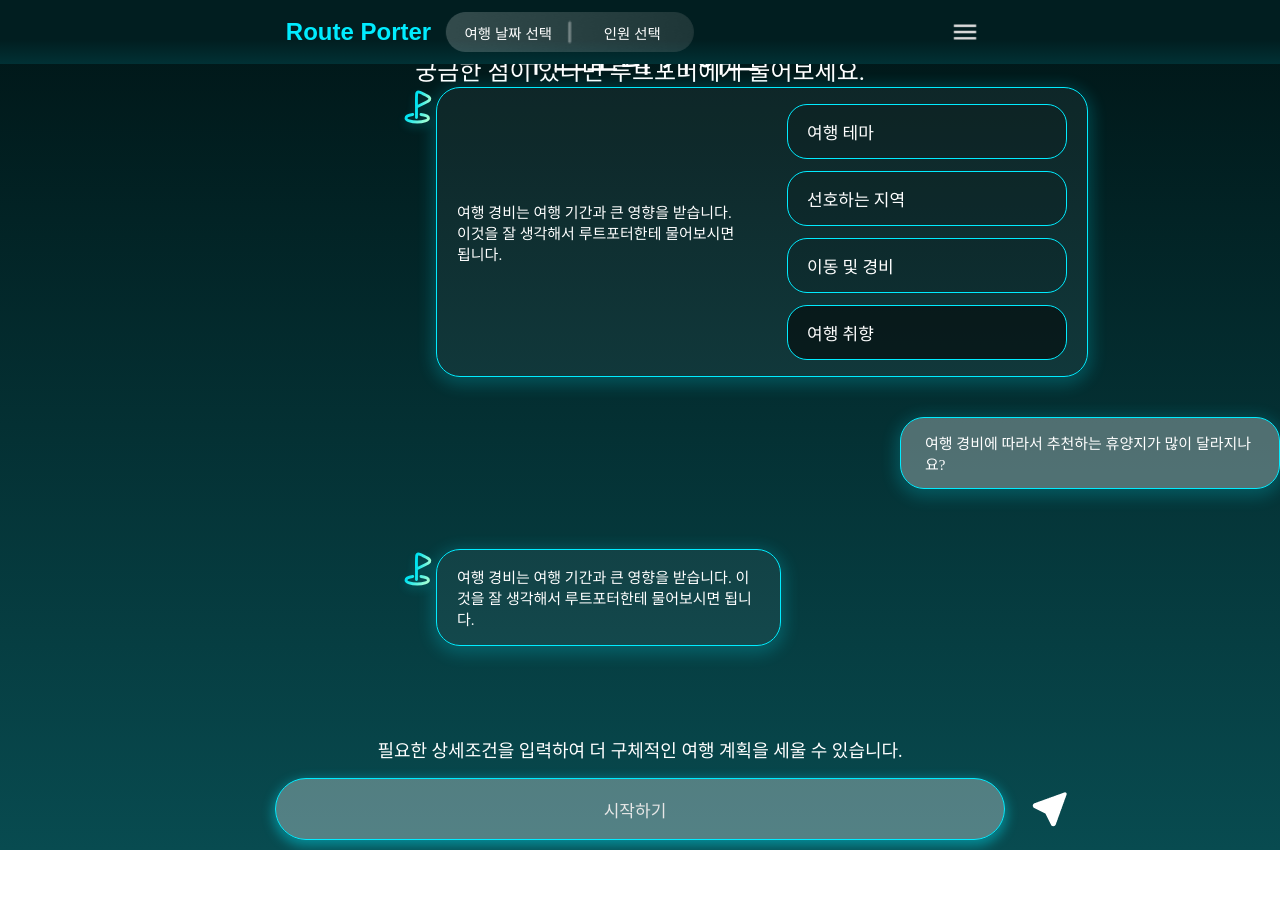
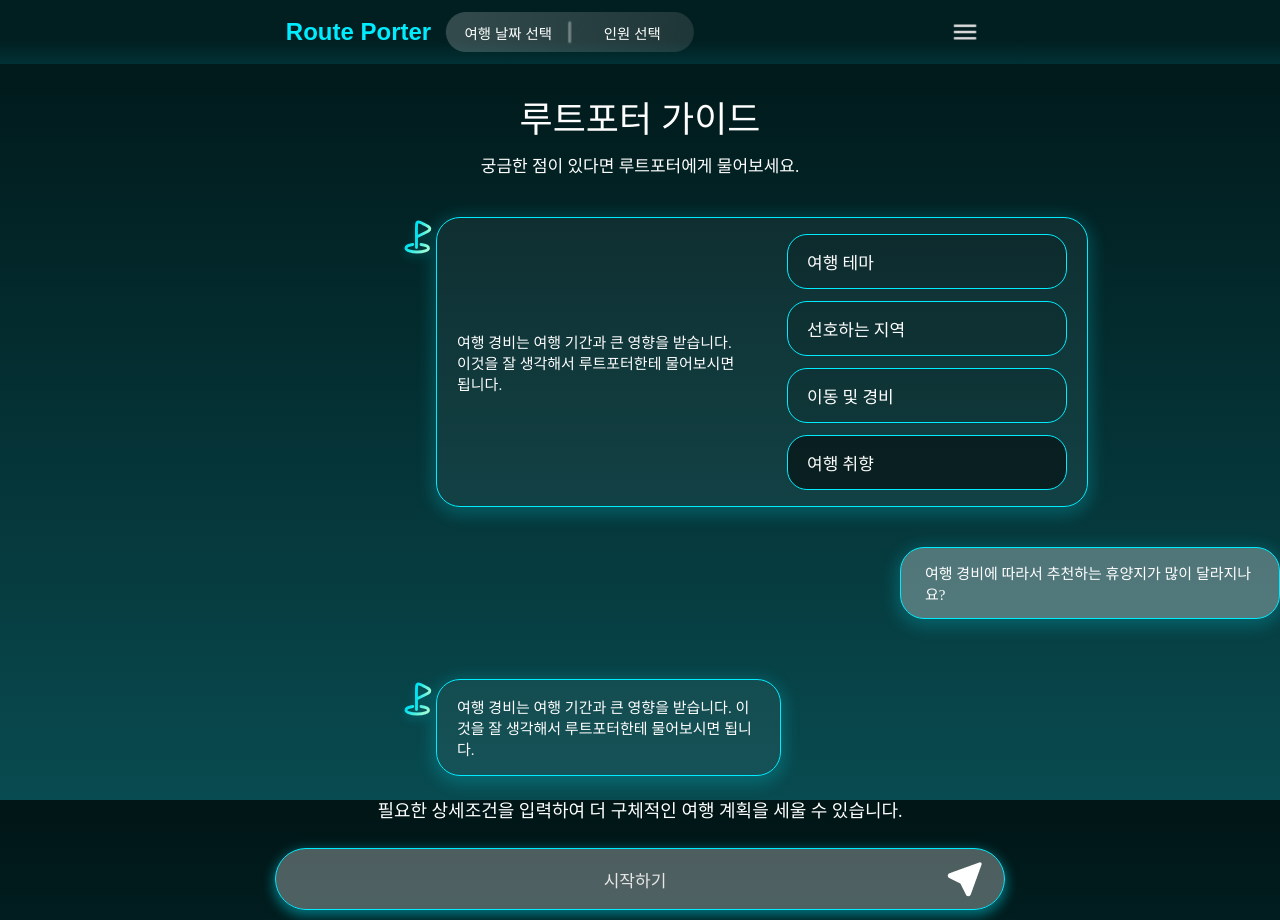
Before and after one commit to s0nsy/Traivel, a React (Vite) app: page /preference in a window 1280 px wide. Before the commit the page ends 850 px from the top, so only its background shows below. Built offline with nearby package versions, Linux system fonts and the light colour scheme; the HTML template or start-up script is replaced by a standard one.

Commit message:
3rd modify

```diff
--- a/src/App.jsx
+++ b/src/App.jsx
@@ -8,7 +8,6 @@ import Preference from "./components/Preference";
 import Cost from "./components/Cost";
 import Output from "./components/Output";
 import People from "./Pages/People";
-import chattingbackground from "./assets/chattingbackground.png";
 import { Routes, Route } from "react-router-dom";
 import { createGlobalStyle } from "styled-components";
 
--- a/src/components/Body.jsx
+++ b/src/components/Body.jsx
@@ -4,16 +4,21 @@ import Vector from "../assets/Vector.svg";
 import Footer from "./Footer";
 import styled from "styled-components";
 import { useState } from "react";
-import { Navigate, useNavigate } from "react-router-dom";
+import { useNavigate } from "react-router-dom";
+
+const Background = styled.div`
+  height: 100vh;
+  position: relative;
+`;
 
 const Body = styled.div`
-  margin-top: 190px;
   display: flex;
   justify-content: center;
   align-items: center;
-  height: 40vh;
   flex-direction: column;
   position: relative;
+  top: 200px;
+  z-index: 1;
 `;
 
 const IconImg = styled.img`
@@ -21,17 +26,14 @@ const IconImg = styled.img`
   height: 80px;
   margin-top: 25px;
   filter: drop-shadow(0px 4px 4px rgba(1, 236, 254, 0.2));
-  z-index: 1;
 `;
 
 const VectorImg = styled.img`
   position: absolute;
-  z-index: -1;
-  width: 700px;
-  height: 500px;
-  margin-right: 45px;
-  margin-top: 50px;
-  display: block;
+  right: 555px;
+  z-index: 0;
+  width: 650px;
+  height: 350px;
 `;
 
 const Recommend = styled.p`
@@ -41,6 +43,7 @@ const Recommend = styled.p`
   font-style: normal;
   font-weight: 500;
   line-height: normal;
+  z-index: 1;
 `;
 
 const Suggest = styled.div`
@@ -48,9 +51,11 @@ const Suggest = styled.div`
   justify-content: center;
   align-items: center;
   gap: 25px;
+  z-index: 1;
 `;
 
 const Button = styled.button`
+margin:20px 0;
   padding: 20px;
   border-radius: 20px;
   border: 1px solid var(--Main_2, #01ecff);
@@ -73,22 +78,19 @@ const Button = styled.button`
   &:hover {
     background: rgba(0, 0, 0, 0.5);
   }
+  z-index: 1;
 `;
 
 const Guide = styled.p`
   color: var(--White, #fff);
+  margin-top:20px;
   text-align: center;
   font-family: Pretendard;
   font-size: 18px;
   font-style: normal;
   font-weight: 400;
   line-height: normal;
-`;
-
-const Background = styled.div`
-  width: 100%;
-  height: 100%;
-  z-index:+2;
+  z-index: 1;
 `;
 
 function Main() {
@@ -98,7 +100,9 @@ function Main() {
     "이동 및 경비",
     "여행 취향",
   ]);
+
   const navigate = useNavigate();
+
   const handleNavigate = (i) => {
     switch (i) {
       case 0:
@@ -118,6 +122,7 @@ function Main() {
         break;
     }
   };
+
   return (
     <Background>
       <Body>
@@ -127,13 +132,15 @@ function Main() {
         <Suggest>
           {sentense.map((a, i) => {
             return (
-              <Button onClick={() => handleNavigate(i)}>{sentense[i]}</Button>
+              <Button key={i} onClick={() => handleNavigate(i)}>
+                {sentense[i]}
+              </Button>
             );
           })}
         </Suggest>
         <Guide>멋진 일정을 계획하기 위해 루트포터 가이드를 이용해보세요.</Guide>
       </Body>
-      <Footer/>
+      <Footer />
     </Background>
   );
 }
--- a/src/components/Cost.jsx
+++ b/src/components/Cost.jsx
@@ -5,6 +5,10 @@ import Icon from "../assets/Icon.svg";
 import styled from "styled-components";
 import { useNavigate } from "react-router-dom";
 import { useState } from "react";
+const CostContainer = styled.div`
+  position: relative;
+  top: 90px;
+`;
 
 const Guide1 = styled.h3`
   color: var(--White, #fff);
@@ -16,19 +20,18 @@ const Guide1 = styled.h3`
   line-height: normal;
   position: relative;
   padding: 0;
-  top: 30px;
 `;
 
 const Guide2 = styled.p`
+  margin: 10px 0 40px 0;
   color: var(--White, #fff);
   text-align: center;
-  position:relative;
+  position: relative;
   padding: 0;
   font-family: Pretendard;
-  font-size: 24px;
+  font-size: 17px;
   font-style: normal;
   font-weight: 300;
-  p
   line-height: normal;
 `;
 
@@ -49,7 +52,8 @@ const IconImg = styled.img`
 const Button = styled.button`
   border-radius: 20px;
   border: 1px solid var(--Main_2, #01ecff);
-  background: ${({isCost})=>(isCost?'rgba(0,0,0,0.5)':'rgba(0,0,0,0.1)')};
+  background: ${({ isCost }) =>
+    isCost ? "rgba(0,0,0,0.5)" : "rgba(0,0,0,0.1)"};
   display: flex;
   width: 280px;
   height: 55px;
@@ -68,6 +72,7 @@ const Button = styled.button`
   text-indent: -120px;
   &:hover{
     background: rgba(0, 0, 0, 0.5);
+
 
 `;
 
@@ -107,7 +112,9 @@ const P = styled.div`
   padding-right: 20px;
 `;
 
-const Background = styled.div``;
+const Background = styled.div`
+  height: 100vh;
+`;
 
 const Question = styled.div`
   display: inline-flex;
@@ -158,7 +165,7 @@ const Guide3 = styled.div`
   display: flex;
   justify-content: center;
   align-items: center;
-  margin-top: 190px;
+  margin-top: 120px;
 `;
 
 function Cost() {
@@ -190,8 +197,9 @@ function Cost() {
   };
 
   return (
-      <Background>
-        <Header />
+    <Background>
+      <Header />
+      <CostContainer>
         <Guide1>루트포터 가이드</Guide1>
         <Guide2>궁금한 점이 있다면 루트포터에게 물어보세요.</Guide2>
         <Lump>
@@ -204,8 +212,7 @@ function Cost() {
             <Suggest>
               {sentense.map((a, i) => {
                 return (
-                  <Button onClick={() => handleNavigate(i)}
-                  isCost={i===2}>
+                  <Button onClick={() => handleNavigate(i)} isCost={i === 2}>
                     {sentense[i]}
                   </Button>
                 );
@@ -226,8 +233,9 @@ function Cost() {
         <Guide3>
           필요한 상세조건을 입력하여 더 구체적인 여행 계획을 세울 수 있습니다.
         </Guide3>
-        <Footer2 />
-      </Background>
+      </CostContainer>
+      <Footer2 />
+    </Background>
   );
 }
 
--- a/src/components/Footer.jsx
+++ b/src/components/Footer.jsx
@@ -2,20 +2,20 @@ import React from "react";
 import styled from "styled-components";
 import button2 from "../assets/button2.png";
 
-
 const FooterContainer = styled.div`
   display: flex;
-  padding: 16px 380px 10px 380px;
   justify-content: center;
   align-items: center;
+  padding: 16px;
   position: relative;
+  top: 472px;
+  width: 100%;
 `;
 
 const Plan = styled.div`
   display: flex;
   width: 730px;
   height: 62px;
-  margin-top: 240px;
   padding: 0 100px 0 75px;
   justify-content: center;
   align-items: center;
@@ -28,7 +28,6 @@ const Plan = styled.div`
   color: #e6e6e6;
   font-family: Pretendard;
   font-size: 17px;
-    text-align: center;
   font-style: normal;
   font-weight: 400;
   line-height: normal;
@@ -39,8 +38,7 @@ const Button = styled.img`
   cursor: pointer;
   z-index: +2;
   position: absolute;
-  margin-left: 820px;
-  margin-top: 240px;
+  margin-left: 650px;
 `;
 
 function Footer() {
--- a/src/components/Footer2.jsx
+++ b/src/components/Footer2.jsx
@@ -4,17 +4,19 @@ import buttonImg from "../assets/button.png";
 
 const FooterContainer = styled.div`
   display: flex;
-  padding: 16px 380px 10px 380px;
   justify-content: center;
   align-items: center;
+  padding: 16px;
   position: relative;
+  top:100px;
+  width: 100%;
 `;
 
 const Guide = styled.div`
   display: flex;
   width: 730px;
   height: 62px;
-  padding: 0 100px 0 90px;
+  padding: 0 100px 0 75px;
   justify-content: center;
   align-items: center;
   gap: 210px;
@@ -29,14 +31,14 @@ const Guide = styled.div`
   font-style: normal;
   font-weight: 400;
   line-height: normal;
-  text-indent: -430px;
+  text-indent: -330px;
 `;
 
 const Button = styled.img`
   cursor: pointer;
   z-index: +2;
   position: absolute;
-  margin-left: 820px;
+  margin-left: 650px;
 `;
 
 function Footer2() {
--- a/src/components/Footer3.jsx
+++ b/src/components/Footer3.jsx
@@ -1,6 +1,7 @@
 import React from "react";
 import styled from "styled-components";
 import button2 from "../assets/button2.png";
+import { useNavigate } from "react-router-dom";
 
 const FooterContainer = styled.div`
   display: flex;
@@ -8,6 +9,9 @@ const FooterContainer = styled.div`
   justify-content: center;
   align-items: center;
   position: relative;
+  top:100px;
+  cursor: pointer;
+
 `;
 
 const Start = styled.div`
@@ -34,12 +38,17 @@ const Button = styled.img`
   cursor: pointer;
   z-index: +2;
   position: absolute;
-  margin-left: 820px;
+  margin-left: 650px;
 `;
 
 function Footer3() {
+  const navigate = useNavigate();
+
+
   return (
-    <FooterContainer>
+    <FooterContainer onClick={()=>{
+      navigate("/chat");
+    }}>
       <Start>시작하기</Start>
       <Button src={button2}></Button>
     </FooterContainer>
--- a/src/components/Location.jsx
+++ b/src/components/Location.jsx
@@ -5,6 +5,11 @@ import Icon from "../assets/Icon.svg";
 import styled from "styled-components";
 import { useNavigate } from "react-router-dom";
 import { useState } from "react";
+
+const LocationContainer = styled.div`
+  position: relative;
+  top: 90px;
+`;
 
 const Guide1 = styled.h3`
   color: var(--White, #fff);
@@ -16,19 +21,18 @@ const Guide1 = styled.h3`
   line-height: normal;
   position: relative;
   padding: 0;
-  top: 30px;
 `;
 
 const Guide2 = styled.p`
+  margin: 10px 0 40px 0;
   color: var(--White, #fff);
   text-align: center;
-  position:relative;
+  position: relative;
   padding: 0;
   font-family: Pretendard;
-  font-size: 24px;
+  font-size: 17px;
   font-style: normal;
   font-weight: 300;
-  p
   line-height: normal;
 `;
 
@@ -49,7 +53,8 @@ const IconImg = styled.img`
 const Button = styled.button`
   border-radius: 20px;
   border: 1px solid var(--Main_2, #01ecff);
-  background: ${({isLocation})=>(isLocation?'rgba(0,0,0,0.5)':'rgba(0,0,0,0.1)')};
+  background: ${({ isLocation }) =>
+    isLocation ? "rgba(0,0,0,0.5)" : "rgba(0,0,0,0.1)"};
   display: flex;
   width: 280px;
   height: 55px;
@@ -68,6 +73,7 @@ const Button = styled.button`
   text-indent: -120px;
   &:hover{
     background: rgba(0, 0, 0, 0.5);
+
 
 `;
 
@@ -107,7 +113,9 @@ const P = styled.div`
   padding-right: 20px;
 `;
 
-const Background = styled.div``;
+const Background = styled.div`
+  height: 100vh;
+`;
 
 const Question = styled.div`
   display: inline-flex;
@@ -158,7 +166,7 @@ const Guide3 = styled.div`
   display: flex;
   justify-content: center;
   align-items: center;
-  margin-top: 190px;
+  margin-top: 120px;
 `;
 
 function Location() {
@@ -190,8 +198,9 @@ function Location() {
   };
 
   return (
-      <Background>
-        <Header />
+    <Background>
+      <Header />
+      <LocationContainer>
         <Guide1>루트포터 가이드</Guide1>
         <Guide2>궁금한 점이 있다면 루트포터에게 물어보세요.</Guide2>
         <Lump>
@@ -204,8 +213,9 @@ function Location() {
             <Suggest>
               {sentense.map((a, i) => {
                 return (
-                  <Button onClick={() => handleNavigate(i)}
-                   isLocation={i===1}
+                  <Button
+                    onClick={() => handleNavigate(i)}
+                    isLocation={i === 1}
                   >
                     {sentense[i]}
                   </Button>
@@ -227,8 +237,9 @@ function Location() {
         <Guide3>
           필요한 상세조건을 입력하여 더 구체적인 여행 계획을 세울 수 있습니다.
         </Guide3>
-        <Footer2 />
-      </Background>
+      </LocationContainer>
+      <Footer2 />
+    </Background>
   );
 }
 
--- a/src/components/Output.jsx
+++ b/src/components/Output.jsx
@@ -8,6 +8,7 @@ import Back from "../assets/back.svg";
 import Share from "../assets/share.svg";
 import DayLists from "./DayLists";
 import { useNavigate } from "react-router-dom";
+
 const RouteContainer = styled.div``;
 const Frame1 = styled.div`
   margin-left: 350px;
@@ -19,8 +20,8 @@ const Frame1 = styled.div`
   position: relative; /
   border: 1px solid var(--Main_2, #01ecff);
   background: rgba(255, 255, 255, 0.05);
-  display: flex; /* 플렉스 컨테이너로 설정 */
-  align-items: center; /* 수직 정렬을 가운데로 설정 */
+  display: flex;
+  align-items: center;
 `;
 const Img1 = styled.img`
   width: 30px;
@@ -29,8 +30,8 @@ const Img1 = styled.img`
 `;
 const Img2 = styled.div`
   display: flex;
-  justify-content: center; /* 수평 가운데 정렬 */
-  align-items: center; /* 수직 가운데 정렬 */
+  justify-content: center;
+  align-items: center;
   position: relative;
   left: 15px;
   width: 370px;
@@ -64,6 +65,8 @@ const Img5 = styled.img`
   height: 30px;
   margin-top: 2px;
   margin-right: 7px;
+  cursor: pointer;
+
 `;
 const Img6 = styled.img`
   width: 2px;
@@ -76,6 +79,8 @@ const Img7 = styled.img`
   height: 30px;
   margin-top: 2px;
   margin-right: 7px;
+  cursor: pointer;
+
 `;
 
 const Header = styled.div`
@@ -156,8 +161,8 @@ const Guide2 = styled.div`
   position: relative;
   bottom: 70px;
   display: flex;
-  flex-wrap: wrap; /* 자식 요소들이 넘칠 때 줄 바꿈 */
-  justify-content: flex-start; /* 왼쪽 정렬 */
+  flex-wrap: wrap;
+  justify-content: flex-start;
   align-items: center;
 `;
 
@@ -181,15 +186,15 @@ const Guide3 = styled.div`
   font-size: 18px;
   font-style: normal;
   font-weight: 400;
-  line-height: 28px; /* 116.667% */
+  line-height: 28px;
 `;
 const Guide4 = styled.div`
-color: #FFF;
-font-family: Pretendard;
-font-size: 18px;
-font-style: normal;
-font-weight: 600;
-line-height: 28px; /* 1
+  color: #fff;
+  font-family: Pretendard;
+  font-size: 18px;
+  font-style: normal;
+  font-weight: 600;
+  line-height: 28px;
 `;
 const Guide5 = styled.div`
   color: #fff;
@@ -202,9 +207,9 @@ const Guide5 = styled.div`
 
 const C = styled.div`
   display: inline-flex;
-  margin-left: 350px;
+  margin-left: 330px;
   margin-top: 20px;
-  padding: 16px 150px;
+  padding: 16px 200px;
   justify-content: center;
   align-items: center;
   border-radius: 36px;
@@ -221,6 +226,8 @@ const ChatOrShare1 = styled.div`
   font-style: normal;
   font-weight: 500;
   line-height: 36px; /* 112.5% */
+  cursor: pointer;
+
 `;
 const ChatOrShare2 = styled.div`
   color: #fff;
@@ -230,6 +237,8 @@ const ChatOrShare2 = styled.div`
   font-style: normal;
   font-weight: 500;
   line-height: 36px; /* 112.5% */
+  cursor: pointer;
+
 `;
 const Frame2 = styled.div``;
 
@@ -283,9 +292,7 @@ function Output() {
     navigate("/chat");
   };
 
-  const Sharing = () => {
-    navigate("/share");
-  };
+
 
   return (
     <RouteContainer>
@@ -317,11 +324,11 @@ function Output() {
         <Guide5>를 눌러 루트를 공유해보세요</Guide5>
       </B>
       <C>
-        <Img5 src={Back}></Img5>
+        <Img5 src={Back} onClick={Chattting}></Img5>
         <ChatOrShare1 onClick={Chattting}>채팅으로</ChatOrShare1>
         <Img6 src={Shortline2}></Img6>
-        <Img7 src={Share}></Img7>
-        <ChatOrShare2 onClick={Sharing}>공유하기</ChatOrShare2>
+        <Img7 src={Share} ></Img7>
+        <ChatOrShare2 >공유하기</ChatOrShare2>
       </C>
       <D>
         <Frame2>
--- a/src/components/Preference.jsx
+++ b/src/components/Preference.jsx
@@ -5,6 +5,11 @@ import Icon from "../assets/Icon.svg";
 import styled from "styled-components";
 import { useNavigate } from "react-router-dom";
 import { useState } from "react";
+
+const PreferenceContainer = styled.div`
+  position: relative;
+  top: 90px;
+`;
 
 const Guide1 = styled.h3`
   color: var(--White, #fff);
@@ -16,19 +21,18 @@ const Guide1 = styled.h3`
   line-height: normal;
   position: relative;
   padding: 0;
-  top: 30px;
 `;
 
 const Guide2 = styled.p`
+  margin: 10px 0 40px 0;
   color: var(--White, #fff);
   text-align: center;
-  position:relative;
+  position: relative;
   padding: 0;
   font-family: Pretendard;
-  font-size: 24px;
+  font-size: 17px;
   font-style: normal;
   font-weight: 300;
-  p
   line-height: normal;
 `;
 
@@ -49,7 +53,8 @@ const IconImg = styled.img`
 const Button = styled.button`
   border-radius: 20px;
   border: 1px solid var(--Main_2, #01ecff);
-  background: ${({isPreference})=>(isPreference?'rgba(0,0,0,0.5)':'rgba(0,0,0,0.1)')};
+  background: ${({ isPreference }) =>
+    isPreference ? "rgba(0,0,0,0.5)" : "rgba(0,0,0,0.1)"};
   display: flex;
   width: 280px;
   height: 55px;
@@ -68,6 +73,7 @@ const Button = styled.button`
   text-indent: -120px;
   &:hover{
     background: rgba(0, 0, 0, 0.5);
+
 
 `;
 
@@ -107,7 +113,9 @@ const P = styled.div`
   padding-right: 20px;
 `;
 
-const Background = styled.div``;
+const Background = styled.div`
+  height: 100vh;
+`;
 
 const Question = styled.div`
   display: inline-flex;
@@ -158,7 +166,7 @@ const Guide3 = styled.div`
   display: flex;
   justify-content: center;
   align-items: center;
-  margin-top: 190px;
+  margin-top: 120px;
 `;
 
 function Preference() {
@@ -190,8 +198,9 @@ function Preference() {
   };
 
   return (
-      <Background>
-        <Header />
+    <Background>
+      <Header />
+      <PreferenceContainer>
         <Guide1>루트포터 가이드</Guide1>
         <Guide2>궁금한 점이 있다면 루트포터에게 물어보세요.</Guide2>
         <Lump>
@@ -204,8 +213,10 @@ function Preference() {
             <Suggest>
               {sentense.map((a, i) => {
                 return (
-                  <Button onClick={() => handleNavigate(i)}
-                    isPreference={i===3}>
+                  <Button
+                    onClick={() => handleNavigate(i)}
+                    isPreference={i === 3}
+                  >
                     {sentense[i]}
                   </Button>
                 );
@@ -226,8 +237,9 @@ function Preference() {
         <Guide3>
           필요한 상세조건을 입력하여 더 구체적인 여행 계획을 세울 수 있습니다.
         </Guide3>
-        <Footer3 />
-      </Background>
+      </PreferenceContainer>
+      <Footer3 />
+    </Background>
   );
 }
 
--- a/src/components/Theme.jsx
+++ b/src/components/Theme.jsx
@@ -6,6 +6,10 @@ import styled from "styled-components";
 import { useNavigate } from "react-router-dom";
 import { useState } from "react";
 
+const ThemeContainer = styled.div`
+  position: relative;
+  top: 90px;
+`;
 
 const Guide1 = styled.h3`
   color: var(--White, #fff);
@@ -17,19 +21,18 @@ const Guide1 = styled.h3`
   line-height: normal;
   position: relative;
   padding: 0;
-  top: 30px;
 `;
 
 const Guide2 = styled.p`
+  margin: 10px 0 40px 0;
   color: var(--White, #fff);
   text-align: center;
-  position:relative;
+  position: relative;
   padding: 0;
   font-family: Pretendard;
-  font-size: 24px;
+  font-size: 17px;
   font-style: normal;
   font-weight: 300;
-  p
   line-height: normal;
 `;
 
@@ -50,7 +53,8 @@ const IconImg = styled.img`
 const Button = styled.button`
   border-radius: 20px;
   border: 1px solid var(--Main_2, #01ecff);
-  background: ${({isTheme})=>(isTheme?'rgba(0,0,0,0.5)':'rgba(0,0,0,0.1)')};
+  background: ${({ isTheme }) =>
+    isTheme ? "rgba(0,0,0,0.5)" : "rgba(0,0,0,0.1)"};
   display: flex;
   width: 280px;
   height: 55px;
@@ -109,7 +113,9 @@ const P = styled.div`
   padding-right: 20px;
 `;
 
-const Background = styled.div``;
+const Background = styled.div`
+  height: 100vh;
+`;
 
 const Question = styled.div`
   display: inline-flex;
@@ -160,7 +166,7 @@ const Guide3 = styled.div`
   display: flex;
   justify-content: center;
   align-items: center;
-  margin-top: 190px;
+  margin-top: 120px;
 `;
 
 function Theme() {
@@ -192,8 +198,9 @@ function Theme() {
   };
 
   return (
-      <Background>
-        <Header />
+    <Background>
+      <Header />
+      <ThemeContainer>
         <Guide1>루트포터 가이드</Guide1>
         <Guide2>궁금한 점이 있다면 루트포터에게 물어보세요.</Guide2>
         <Lump>
@@ -206,8 +213,7 @@ function Theme() {
             <Suggest>
               {sentense.map((a, i) => {
                 return (
-                  <Button onClick={() => handleNavigate(i)}
-                   isTheme={i===0} >
+                  <Button onClick={() => handleNavigate(i)} isTheme={i === 0}>
                     {sentense[i]}
                   </Button>
                 );
@@ -228,8 +234,9 @@ function Theme() {
         <Guide3>
           필요한 상세조건을 입력하여 더 구체적인 여행 계획을 세울 수 있습니다.
         </Guide3>
-        <Footer2 />
-      </Background>
+      </ThemeContainer>
+      <Footer2 />
+    </Background>
   );
 }
 
```
Lines whose indentation alone changed are shown as unchanged.
